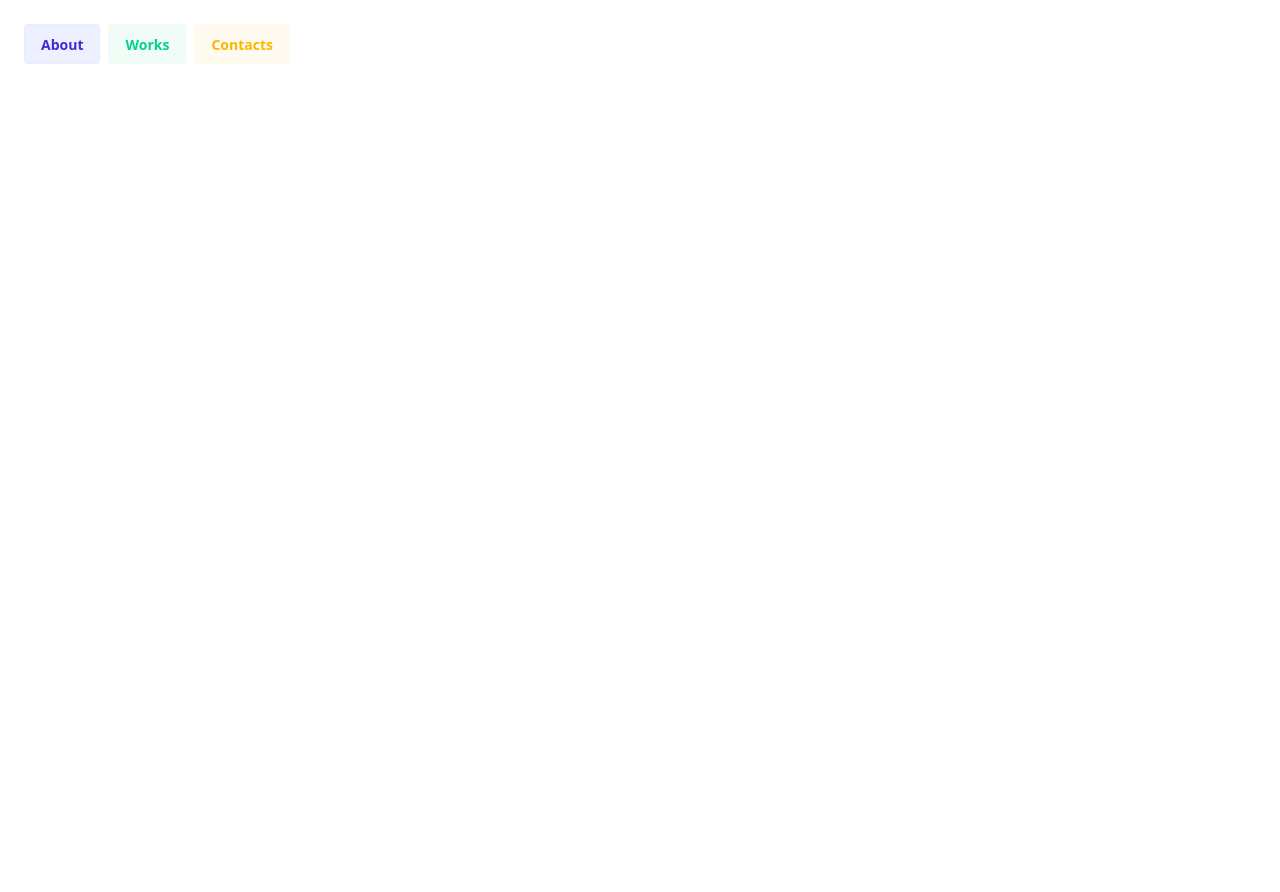
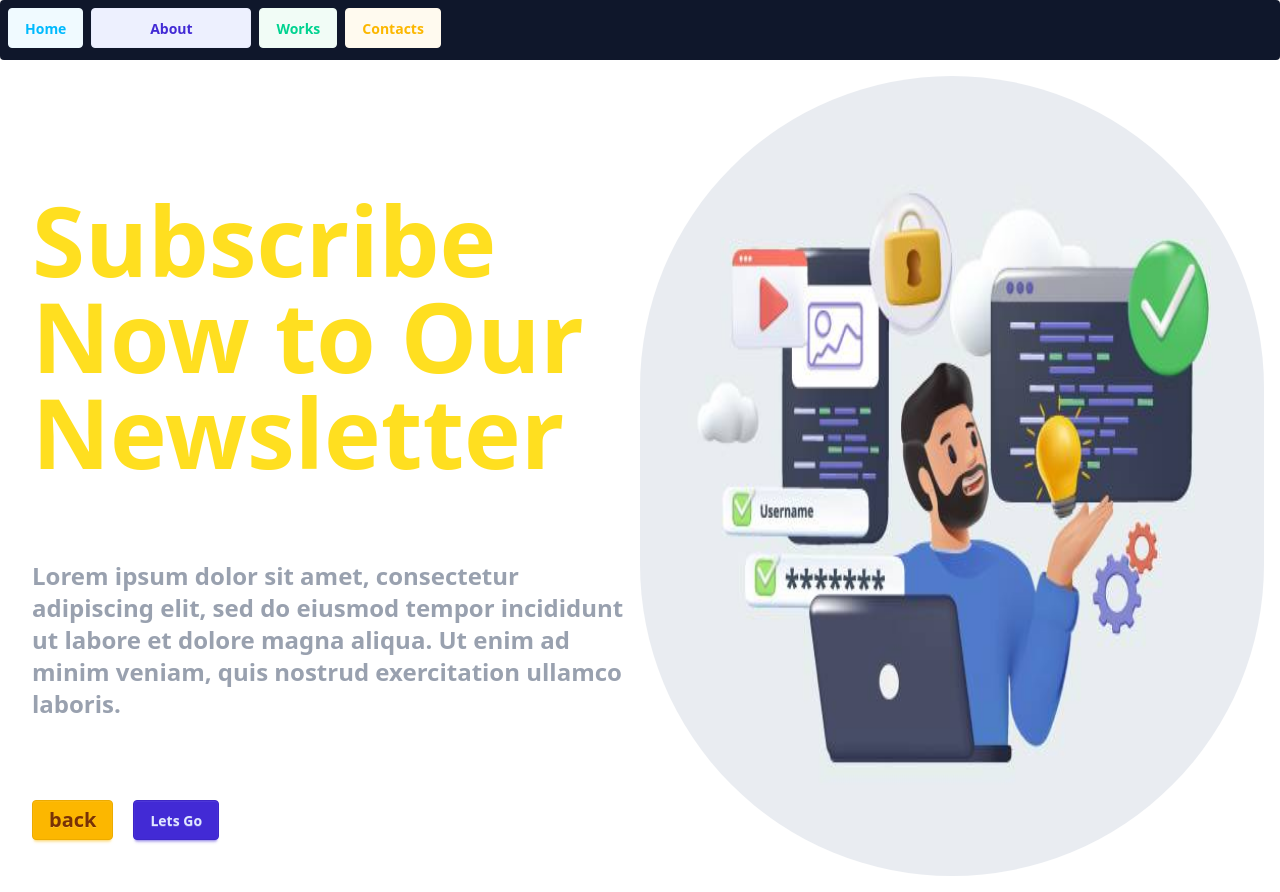
Before and after one commit to askarimohamadhossein/CW-W-22-1, a React (Vite) app: page / in a window 1280 px wide. Before the commit the page ends 800 px from the top, so only its background shows below. Built offline with nearby package versions, Linux system fonts and the light colour scheme.

Commit message:
fix/home page

```diff
--- a/src/components/atoms/Button.tsx
+++ b/src/components/atoms/Button.tsx
@@ -12,7 +12,10 @@ export const Button: React.FC<IButtonProps> = ({
 }) => {
   return (
     <div>
-      <button className={classname ?? "btn btn-soft btn-primary"} {...props}>
+      <button
+        className={classname ?? "btn btn-soft btn-primary w-40"}
+        {...props}
+      >
         {name}
       </button>
     </div>
--- a/src/components/pages/About.tsx
+++ b/src/components/pages/About.tsx
@@ -53,7 +53,7 @@ export default function About() {
   };
 
   return (
-    <div className="min-h-screen bg-gray-800 flex-col items-center justify-center p-4">
+    <div className="min-h-screen  flex-col items-center justify-center p-4 mt-20">
       <div className="relative w-full max-w-4xl mx-auto">
         {icons.map((icon) => (
           <div
--- /dev/null
+++ b/src/components/pages/Home.tsx
@@ -0,0 +1,33 @@
+import { Link } from "react-router-dom";
+import Char from "../../assets/image/char2.jpg";
+import { Button } from "../atoms/Button";
+
+export const HomePage = () => {
+  return (
+    <div className="grid grid-cols-2">
+      <section className=" mt-40 p-4">
+        <p className="text-yellow-300 text-8xl font-bold  ">
+          Subscribe Now to Our Newsletter
+        </p>
+        <p className="mt-20 text-2xl font-semibold text-gray-400 max-w-[700px]">
+          Lorem ipsum dolor sit amet, consectetur adipiscing elit, sed do
+          eiusmod tempor incididunt ut labore et dolore magna aliqua. Ut enim ad
+          minim veniam, quis nostrud exercitation ullamco laboris.
+        </p>
+        <div className="flex gap-5 mt-20">
+          <Button className="btn btn-warning font-bold text-xl" name="back" />
+          <Link to={"/About"}>
+            <Button className="btn btn-primary font-bold" name="Lets Go" />
+          </Link>
+        </div>
+      </section>
+      <section>
+        <img
+          className="w-[800px] h-[800px] rounded-full mt-15 mx-auto"
+          src={Char}
+          alt=""
+        />
+      </section>
+    </div>
+  );
+};
--- a/src/components/pages/NavigationBar.tsx
+++ b/src/components/pages/NavigationBar.tsx
@@ -4,8 +4,12 @@ import { Button } from "../atoms/Button";
 
 export const NavigationBar: React.FC = () => {
   return (
-    <div>
-      <nav className="flex gap-2 p-6 fixed z-40">
+    <div className="">
+      <div className="">
+        <nav className="flex  w-full gap-2 p-2 fixed z-40 bg-slate-900 rounded h-15">
+          <Link to="/">
+            <Button classname="btn btn-soft btn-info" name="Home" />
+          </Link>
           <Link to="/About">
             <Button name="About" />
           </Link>
@@ -16,6 +20,7 @@ export const NavigationBar: React.FC = () => {
             <Button classname="btn btn-soft btn-warning" name="Contacts" />
           </Link>
         </nav>
+      </div>
 
       <main className="p-4">
         <Outlet />
--- a/src/routes.tsx
+++ b/src/routes.tsx
@@ -1,13 +1,15 @@
 import { Route, Routes } from "react-router";
 import About from "./components/pages/About.tsx";
 import ContactPage from "./components/pages/ContactForm.tsx";
+import { HomePage } from "./components/pages/Home.tsx";
 import { NavigationBar } from "./components/pages/NavigationBar.tsx";
 import Works from "./components/pages/Works.tsx";
 
 export const AppRoutes: React.FC = () => {
   return (
     <Routes>
-      <Route path="/" element={<NavigationBar />}>
+      <Route element={<NavigationBar />}>
+        <Route path="/" element={<HomePage />} />
         <Route path="/About" element={<About />} />
         <Route path="/ContactForm" element={<ContactPage />} />
         <Route path="/Works" element={<Works />} />
```
Also changed, not shown: src/assets/image/char.jpeg (added), src/assets/image/char2.jpg (added). Lines whose indentation alone changed are shown as unchanged.
